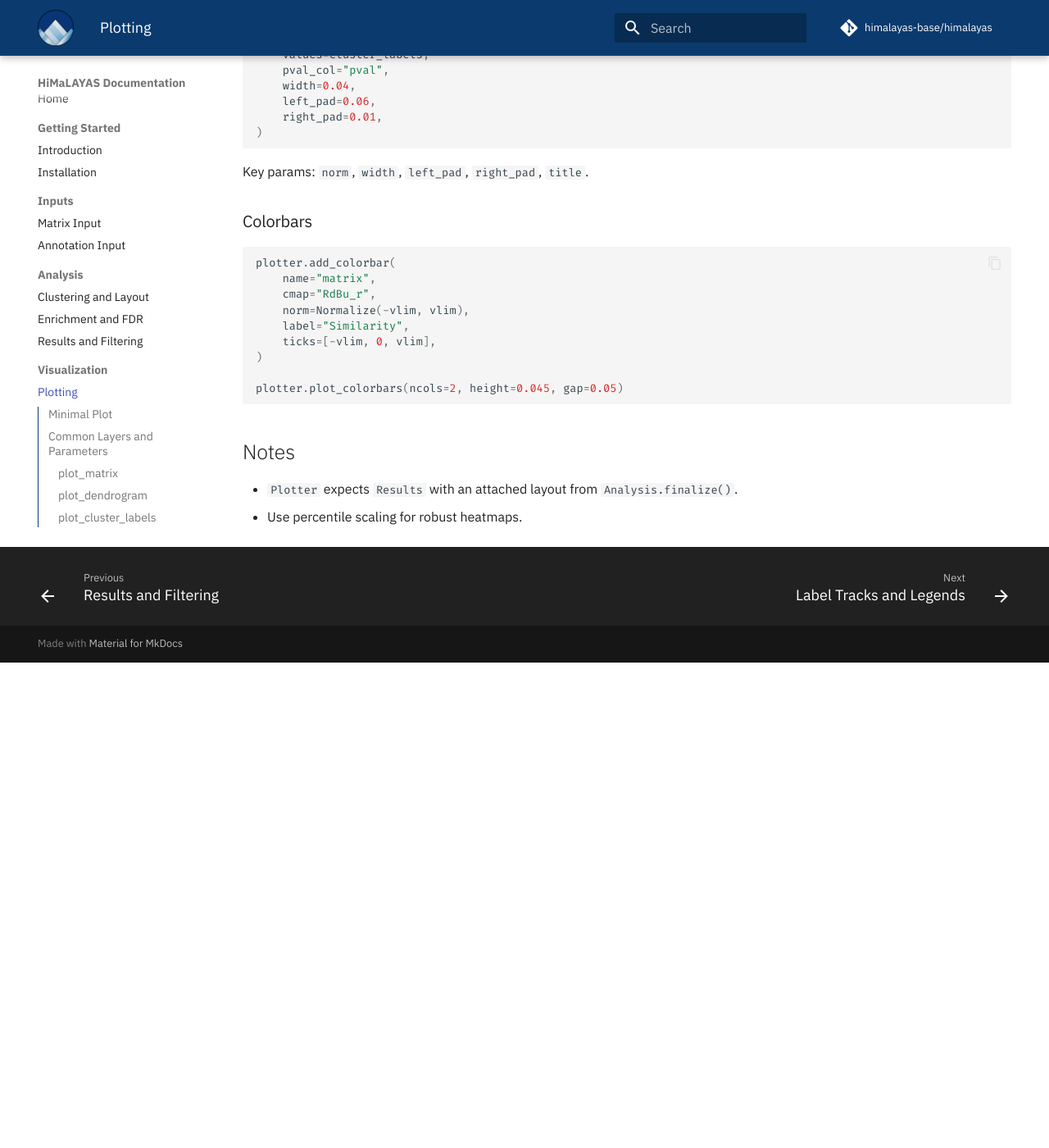
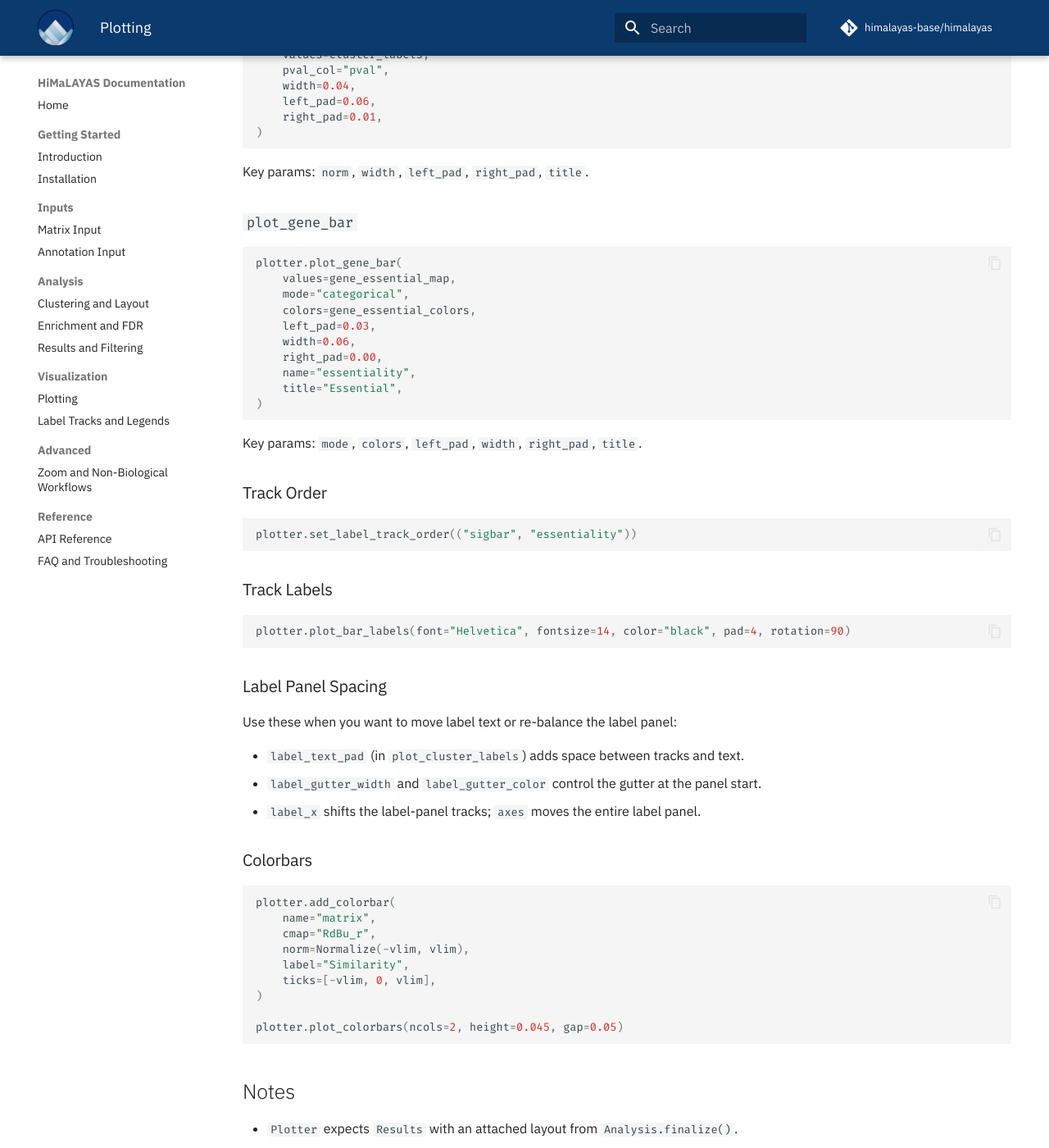
Before and after one commit to himalayas-base/himalayas-docs, an MkDocs documentation site: the page built from docs/7_plotting.md, in a window 1280 px wide and 1400 px high, scrolled down 1554 px. Shown: the whole window at 82% size. Built offline with MkDocs 1.6.1 and Material for MkDocs 9.7.7, drawn with Linux system fonts in a browser that asks for light colours; comment, search, counter and statistics services are not loaded; before the commit the page ends 2362 px from its top, so only the background shows below that.

````diff
--- a/docs/8_plotting.md
+++ b/docs/7_plotting.md
@@ -80,6 +80,43 @@
 
 Key params: `norm`, `width`, `left_pad`, `right_pad`, `title`.
 
+### `plot_gene_bar`
+
+```python
+plotter.plot_gene_bar(
+    values=gene_essential_map,
+    mode="categorical",
+    colors=gene_essential_colors,
+    left_pad=0.03,
+    width=0.06,
+    right_pad=0.00,
+    name="essentiality",
+    title="Essential",
+)
+```
+
+Key params: `mode`, `colors`, `left_pad`, `width`, `right_pad`, `title`.
+
+### Track Order
+
+```python
+plotter.set_label_track_order(("sigbar", "essentiality"))
+```
+
+### Track Labels
+
+```python
+plotter.plot_bar_labels(font="Helvetica", fontsize=14, color="black", pad=4, rotation=90)
+```
+
+### Label Panel Spacing
+
+Use these when you want to move label text or re-balance the label panel:
+
+- `label_text_pad` (in `plot_cluster_labels`) adds space between tracks and text.
+- `label_gutter_width` and `label_gutter_color` control the gutter at the panel start.
+- `label_x` shifts the label-panel tracks; `axes` moves the entire label panel.
+
 ### Colorbars
 
 ```python
````
Also changed, not shown: docs/0_introduction.md (+1 -3 lines), docs/8_condensed_dendrogram.md (added, +40 -0 lines), docs/9_advanced_workflows.md (renamed from docs/10_advanced_workflows.md, +2 -16 lines), docs/9_label_tracks.md (deleted, +0 -49 lines), docs/index.md (+4 -5 lines), docs/10_api_reference.md (renamed from docs/11_api_reference.md), docs/11_faq.md (renamed from docs/12_faq.md), docs/2_matrix_input.md (renamed from docs/3_matrix_input.md), docs/3_annotation_input.md (renamed from docs/4_annotation_input.md), docs/4_clustering.md (renamed from docs/5_clustering.md), docs/5_enrichment.md (renamed from docs/6_enrichment.md), docs/6_results.md (renamed from docs/7_results.md).
